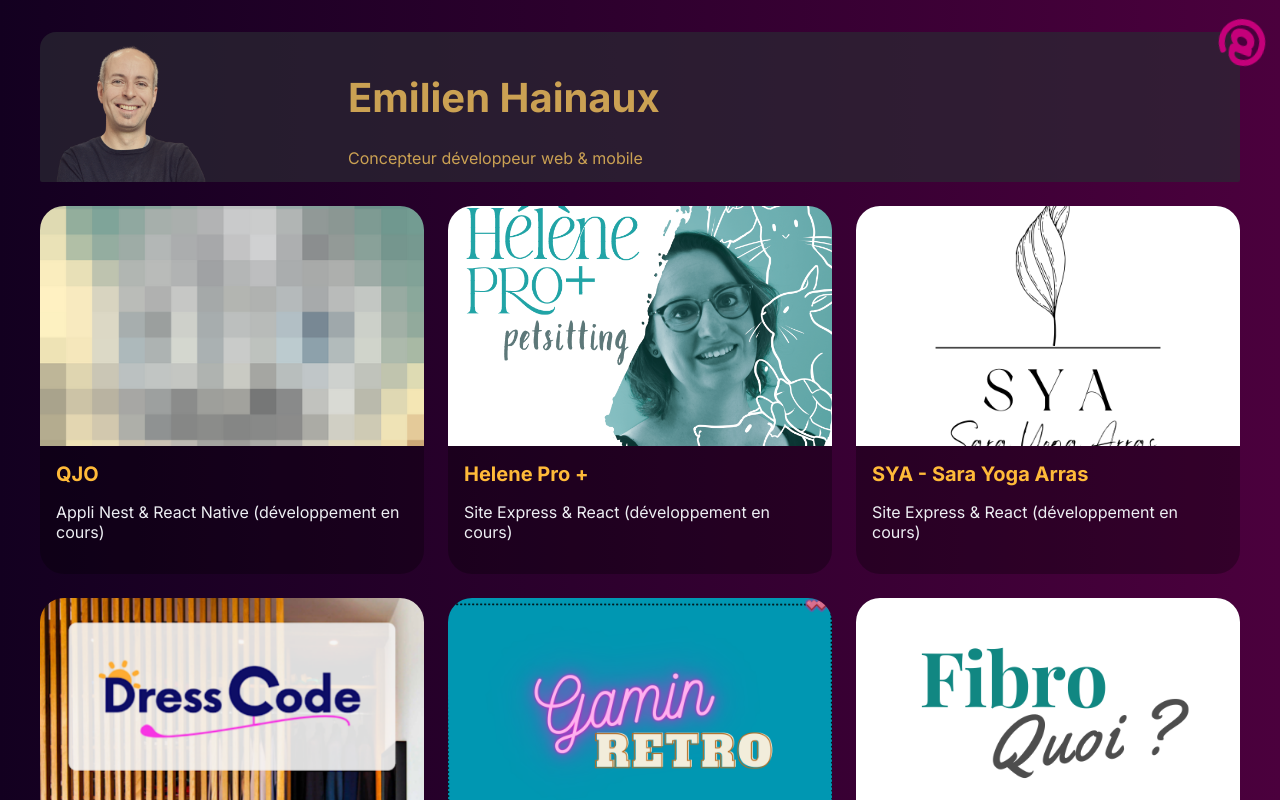
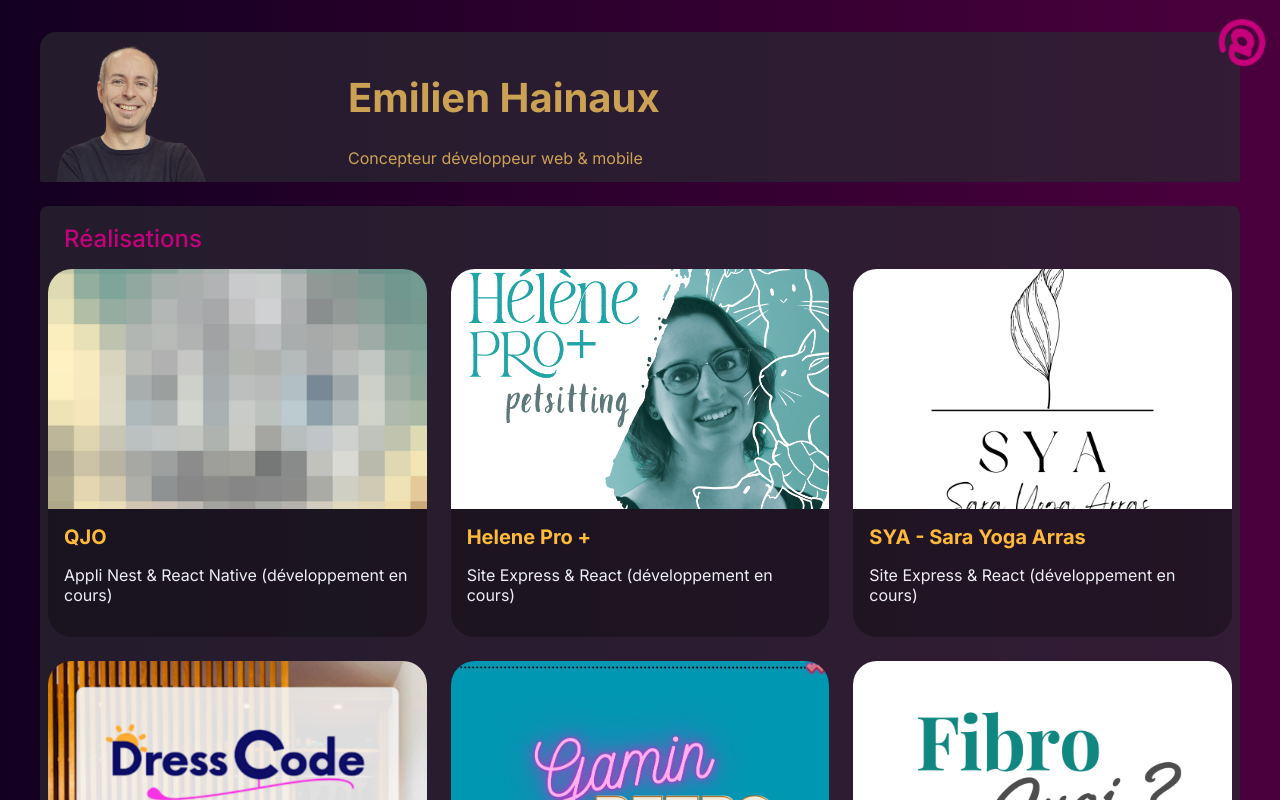
Before and after one commit to e-hainaux/ehweb, a Next.js app: page / in a window 1280 px wide. Shown: the top 800 px of the page. Built offline with nearby package versions, Linux system fonts and the light colour scheme.

Commit message:
nested projects in new div

```diff
--- a/app/screens/home.tsx
+++ b/app/screens/home.tsx
@@ -183,6 +183,8 @@
   return (
     <main className={styles.container}>
       <Header />
+      <div className={styles.realisationsContainer}>
+        <span className={styles.title}>Réalisations</span>
         <div className={styles.projectsGrid}>
           {projects.map((project) => (
             <ProjectCard
@@ -195,7 +197,7 @@
             />
           ))}
         </div>
-
+      </div>
       <Popover
         content={content}
         trigger="click"
@@ -225,6 +227,7 @@
         )}
       </ProjectModal>
 
+
       <Footer />
     </main>
   );
--- a/app/styles/Home.module.css
+++ b/app/styles/Home.module.css
@@ -45,6 +45,23 @@
     animation: spin 20s linear infinite;
   }
 
+  .realisationsContainer {
+    display: flex;
+    flex-direction: column;
+    justify-content: space-evenly;
+    padding: 2px 8px 8px 8px;
+    border-radius: 8px;
+    background-color: rgba(42, 40, 51, 0.7);
+  }
+
+  .title {
+    font-size: 24px;
+    font-weight: 500;
+    margin: 16px;
+    color: #c5007a;
+
+  }
+
   @keyframes spin {
     from {
       transform: rotate(0deg);
```
Lines whose indentation alone changed are shown as unchanged.
